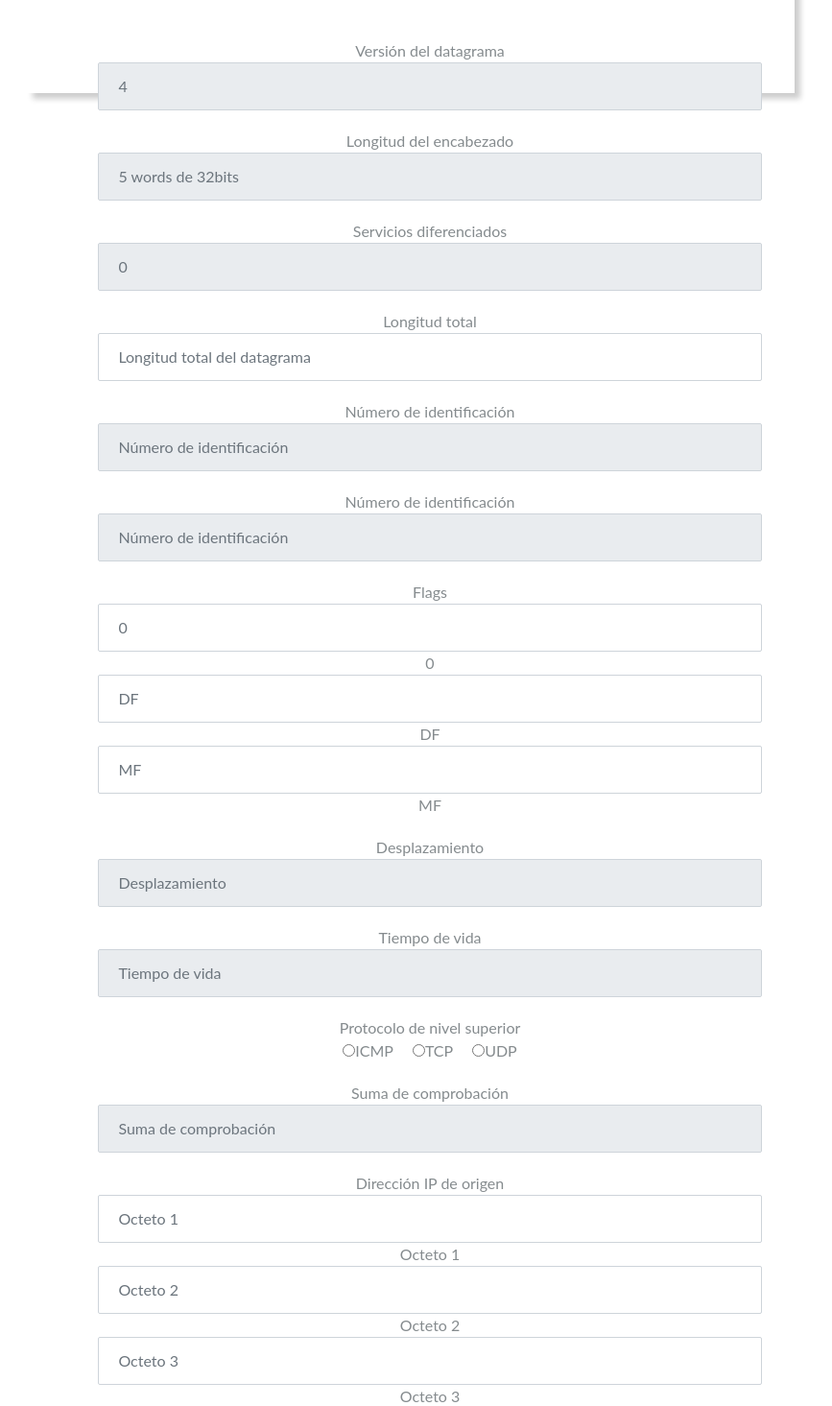
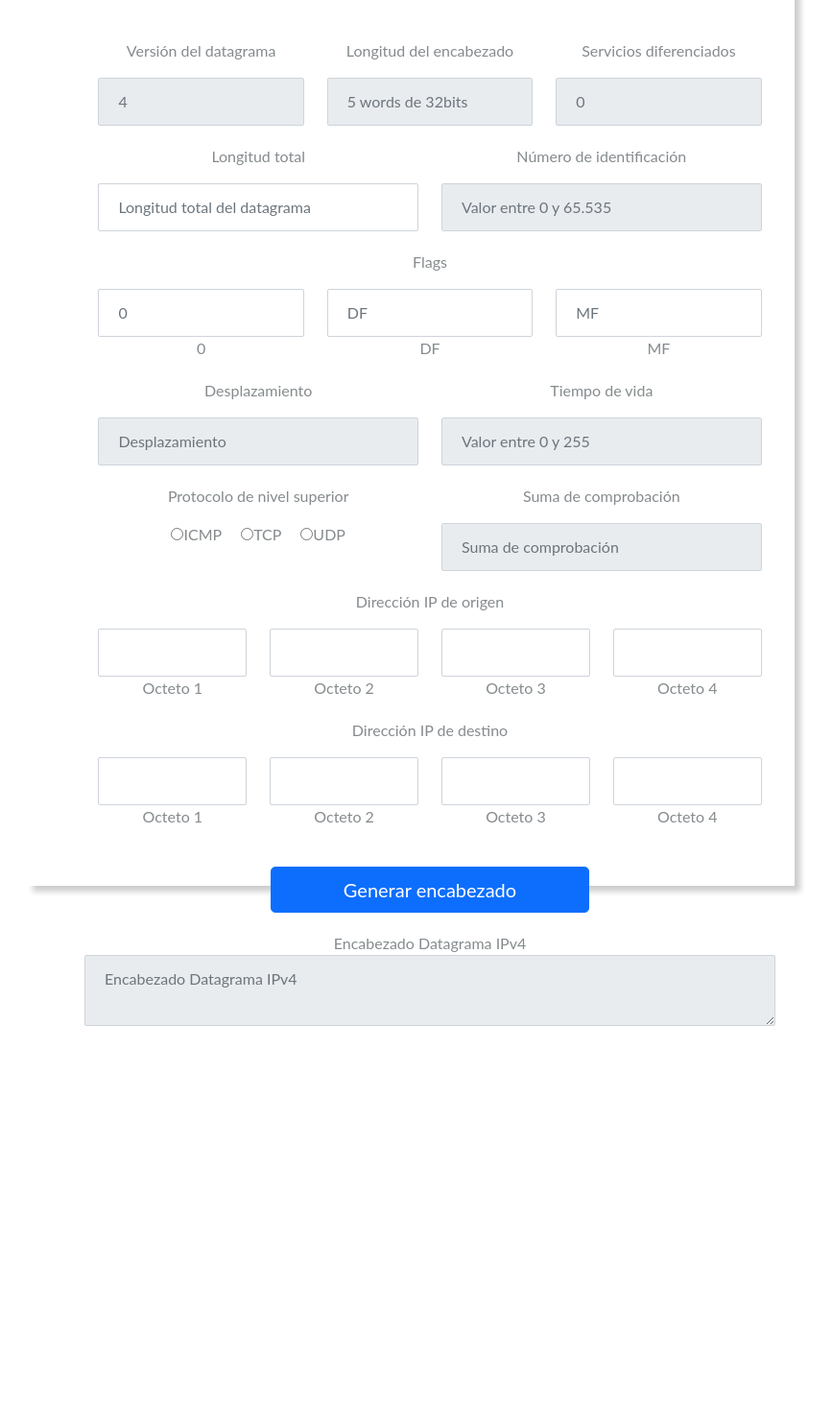
Before and after one commit to AlejandraCaicedo/proyecto1_redesII, an Angular app in the folder proyectoredes/: page / in a window 1280 px wide. Shown: the part 240-1705 px from the top of the page at 96% size, without its empty margins (212-1079 px from the left). After the commit the page ends 1329 px from the top, so only its background shows below. Built offline with nearby package versions, Linux system fonts and the light colour scheme.

Commit message:
update interfaz

```diff
--- a/proyectoredes/src/app/app.component.html
+++ b/proyectoredes/src/app/app.component.html
@@ -25,63 +25,97 @@
 
     <h2>Datos de entrada</h2>
 
+    <div class="row">
+
+      <div class="col-sm">
+
         <form>
 
           <div class="form-group">
+            <div class="row">
+              <div class="col-sm">
                 <label for="version">Versión del datagrama</label>
+                <p></p>
                 <input type="text" class="form-control" placeholder="4" id="version" readonly>
               </div>
 
-      <div class="form-group">
+              <div class="col-sm">
                 <label for="longitudE">Longitud del encabezado</label>
+                <p></p>
                 <input type="text" class="form-control" placeholder="5 words de 32bits" id="longitudE" readonly>
               </div>
 
-      <div class="form-group">
+              <div class="col-sm">
                 <label for="servicios">Servicios diferenciados</label>
+                <p></p>
                 <input type="text" class="form-control" placeholder="0" id="servicios" readonly>
+              </div>
+            </div>
           </div>
 
           <div class="form-group">
+            <div class="row">
+              <div class="col-sm">
                 <label for="longitudTotal">Longitud total</label>
+                <p></p>
                 <input type="number" class="form-control" placeholder="Longitud total del datagrama" id="longitudTotal">
               </div>
 
-      <div class="form-group">
+              <div class="col-sm">
                 <label for="id">Número de identificación</label>
-        <input type="text" class="form-control" placeholder="Número de identificación" id="id" readonly>
+                <p></p>
+                <input type="text" class="form-control" placeholder="Valor entre 0 y 65.535" id="id" readonly>
+              </div>
+            </div>
           </div>
 
           <div class="form-group">
-        <label for="id">Número de identificación</label>
-        <input type="text" class="form-control" placeholder="Número de identificación" id="id" readonly>
+
+            <label>Flags</label>
+            <p></p>
+
+            <div class="row">
+
+              <div class="col-sm">
+                <input type="text" class="form-control" placeholder="0" id="flag1">
+                <label for="flag1">0</label>
               </div>
 
-      <div class="form-group">
-        <label>Flags</label>
-
-        <input type="text" class="form-control" placeholder="0" id="flag1">
-        <label for="flag1">0</label>
-
+              <div class="col-sm">
                 <input type="text" class="form-control" placeholder="DF" id="DF">
                 <label for="DF">DF</label>
+              </div>
 
+              <div class="col-sm">
                 <input type="text" class="form-control" placeholder="MF" id="MF">
                 <label for="MF">MF</label>
               </div>
 
+            </div>
+
+          </div>
+
           <div class="form-group">
+            <div class="row">
+              <div class="col-sm">
                 <label for="desplazamiento">Desplazamiento</label>
+                <p></p>
                 <input type="text" class="form-control" placeholder="Desplazamiento" id="desplazamiento" readonly>
               </div>
 
-      <div class="form-group">
+              <div class="col-sm">
                 <label for="ttl">Tiempo de vida</label>
-        <input type="text" class="form-control" placeholder="Tiempo de vida" id="ttl" readonly>
+                <p></p>
+                <input type="text" class="form-control" placeholder="Valor entre 0 y 255" id="ttl" readonly>
+              </div>
+            </div>
           </div>
 
           <div class="form-group">
+            <div class="row">
+              <div class="col-sm">
                 <label>Protocolo de nivel superior</label>
+                <p></p>
                 <div class="radio">
                   <label class="radio-inline">
                     <input type="radio" name="optradio">ICMP</label>
@@ -92,47 +126,92 @@
                 </div>
               </div>
 
-      <div class="form-group">
+              <div class="col-sm">
                 <label for="suma">Suma de comprobación</label>
+                <p></p>
                 <input type="text" class="form-control" placeholder="Suma de comprobación" id="suma" readonly>
+              </div>
+            </div>
           </div>
 
           <div class="form-group">
+
             <label>Dirección IP de origen</label>
+            <p></p>
 
-        <input type="text" class="form-control" placeholder="Octeto 1" id="ipOrigen1">
+            <div class="row">
+              <div class="col-sm">
+                <input type="text" class="form-control" id="ipOrigen1">
                 <label for="ipOrigen1">Octeto 1</label>
+              </div>
 
-        <input type="text" class="form-control" placeholder="Octeto 2" id="ipOrigen2">
+              <div class="col-sm">
+                <input type="text" class="form-control" id="ipOrigen2">
                 <label for="ipOrigen2">Octeto 2</label>
+              </div>
 
-        <input type="text" class="form-control" placeholder="Octeto 3" id="ipOrigen3">
+              <div class="col-sm">
+                <input type="text" class="form-control" id="ipOrigen3">
                 <label for="ipOrigen3">Octeto 3</label>
+              </div>
 
-        <input type="text" class="form-control" placeholder="Octeto 4" id="ipOrigen4">
+              <div class="col-sm">
+                <input type="text" class="form-control" id="ipOrigen4">
                 <label for="ipOrigen4">Octeto 4</label>
               </div>
 
+            </div>
+
+          </div>
+
           <div class="form-group">
+
             <label>Dirección IP de destino</label>
+            <p></p>
 
-        <input type="text" class="form-control" placeholder="Octeto 1" id="ipDestino1">
+            <div class="row">
+
+              <div class="col-sm">
+                <input type="text" class="form-control" id="ipDestino1">
                 <label for="ipDestino1">Octeto 1</label>
+              </div>
 
-        <input type="text" class="form-control" placeholder="Octeto 2" id="ipDestino2">
+              <div class="col-sm">
+                <input type="text" class="form-control" id="ipDestino2">
                 <label for="ipDestino2">Octeto 2</label>
+              </div>
 
-        <input type="text" class="form-control" placeholder="Octeto 3" id="ipDestino3">
+              <div class="col-sm">
+                <input type="text" class="form-control" id="ipDestino3">
                 <label for="ipDestino3">Octeto 3</label>
+              </div>
 
-        <input type="text" class="form-control" placeholder="Octeto 4" id="ipDestino4">
+              <div class="col-sm">
+                <input type="text" class="form-control" id="ipDestino4">
                 <label for="ipDestino4">Octeto 4</label>
+              </div>
+
+            </div>
+
           </div>
 
         </form>
 
       </div>
 
+    </div>
+
+    <div class="form-group">
+      <button type="button" class="btn btn-lg btn-primary">Generar encabezado</button>
+    </div>
+
+    <div class="form-group">
+      <label for="floatingTextarea">Encabezado Datagrama IPv4</label>
+      <textarea class="form-control" placeholder="Encabezado Datagrama IPv4" id="floatingTextarea" readonly></textarea>
+    </div>
+
+  </div>
+
 </body>
 
 </html>
```
Lines whose indentation alone changed are shown as unchanged.
